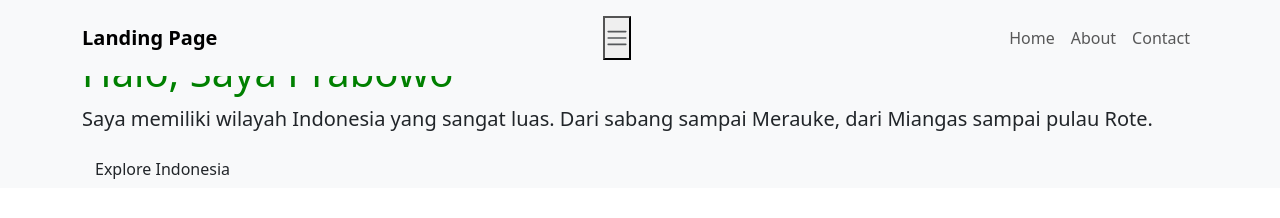
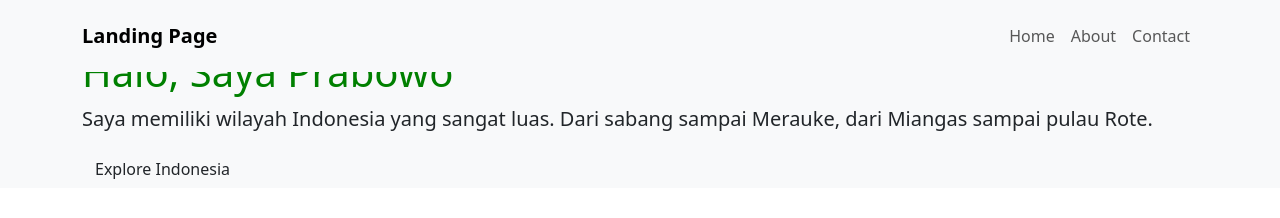
Before and after one commit to bilqispermataametys12-hue/portofoliobilqispermata, a plain HTML site: page index.html in a window 1280 px wide. Drawn offline with nearby package versions, Linux system fonts and the light colour scheme.

Commit message:
Update index.html

```diff
--- a/index.html
+++ b/index.html
@@ -10,7 +10,7 @@
       <div class="container">
         <a href ="#" class="navbar-brand"> <b>Landing Page</b> </a>
 
-        <button class="navbar"-toggler"
+        <button class="navbar-toggler"
           type="button"
           data-bs-toggle="collapse"
           data-bs-target="#navmenu">
```
